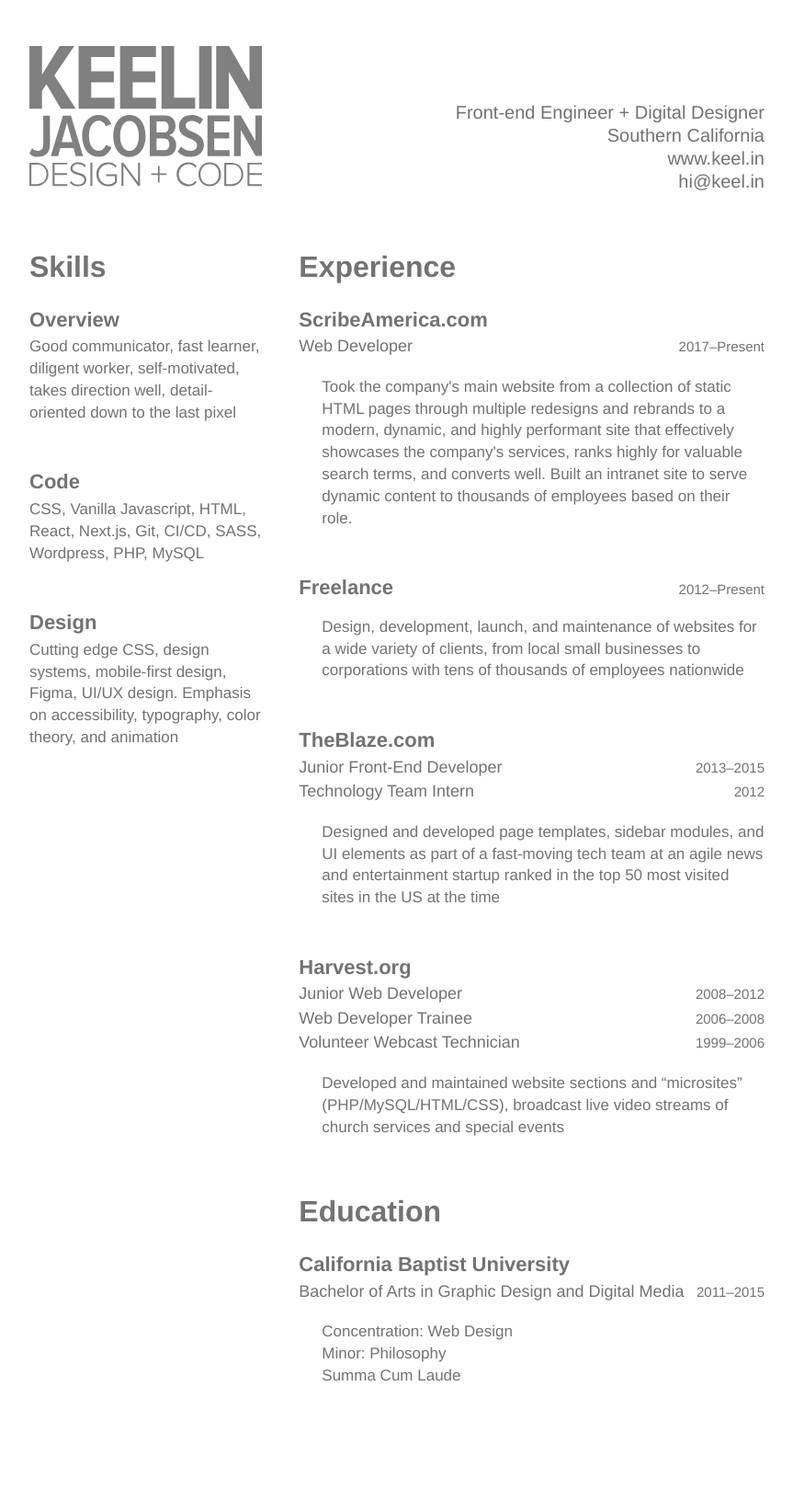
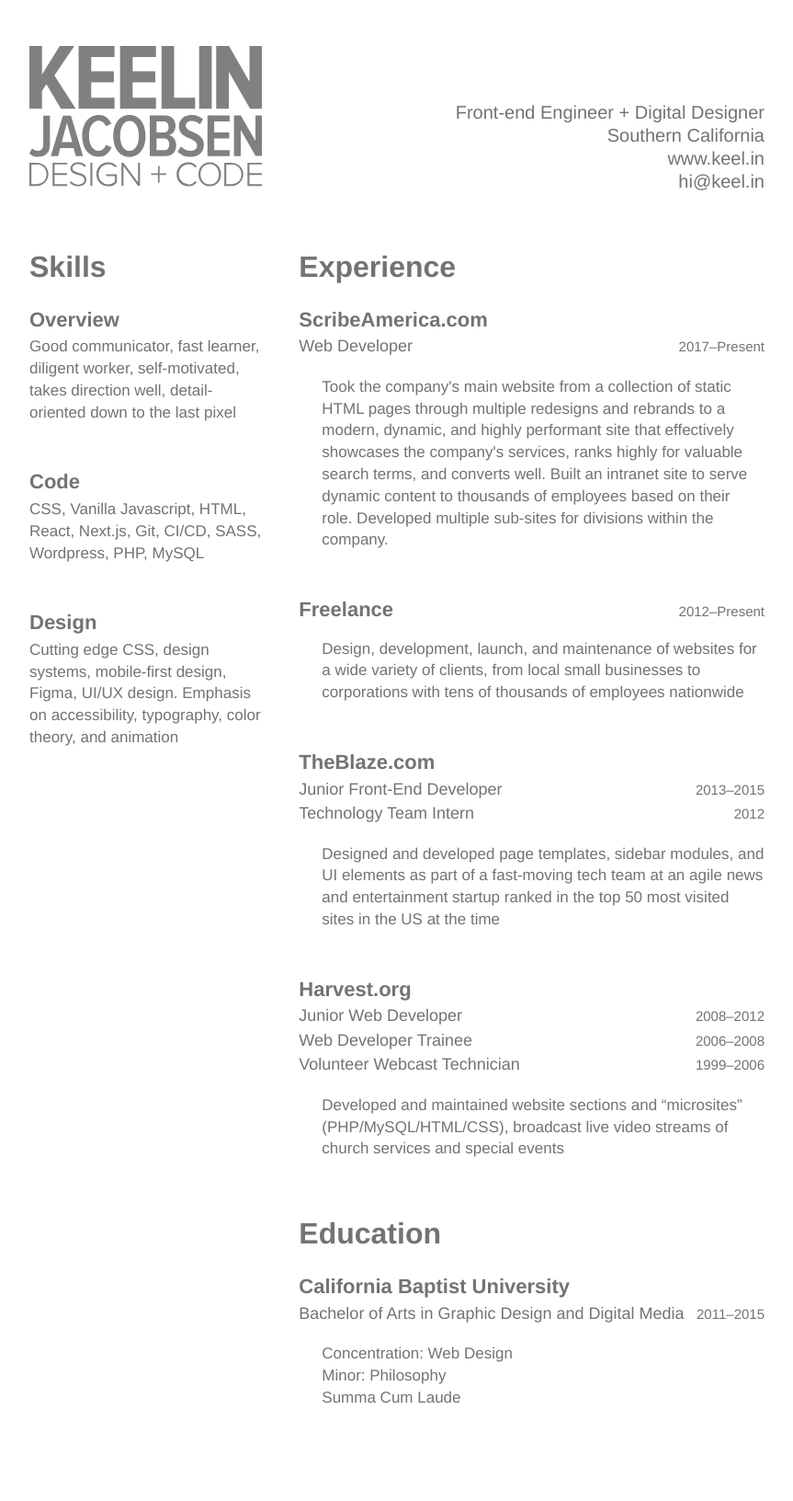
Before and after one commit to KeelinJ/keelinj.github.io, a Jekyll site: the page built from docs/resume.html, in a window 1280 px wide. Shown: the whole page at 92% size, without its empty margins (208-1071 px from the left). Built offline with Jekyll 4.4.1, drawn with Linux system fonts in a browser that asks for light colours; before the commit the page ends 1608 px from its top, so only the background shows below that.

Commit message:
more content changes

```diff
--- a/docs/resume.html
+++ b/docs/resume.html
@@ -67,7 +67,7 @@ permalink: /resume/
         performant site that effectively showcases the company's services, ranks
         highly for valuable search terms, and converts well. Built an intranet
         site to serve dynamic content to thousands of employees based on their
-        role.
+        role. Developed multiple sub-sites for divisions within the company.
       </p>
     </article>
     <article>
```
